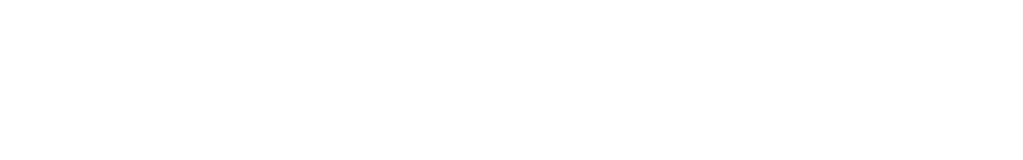
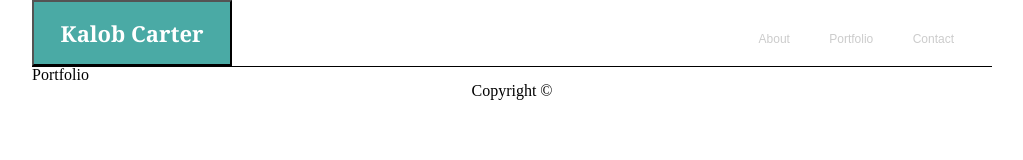
Before and after one commit to kalob92/Basic-Portfolio, a plain HTML site: page portfolio.html in a window 1280 px wide. Shown: the whole page, without its empty margins (128-1151 px from the left). Drawn offline with Linux system fonts and the light colour scheme.

Commit message:
finished html skeletons and fleshed out css

```diff
--- a/assets/css/style.css
+++ b/assets/css/style.css
@@ -1,24 +1,50 @@
 header {
-    color: gold;
-    background: maroon;
-    font: Georgia;
-    font-size: 28px;
-    font-style: italic bold;
+    width: 960px;
+    height: 66px;
+    border-bottom: 1px solid black;
+    position: sticky;
+    top: 0;
 }
 
-.photo {
-    padding: 20px;
-    float: left;
+.main-container {
+    margin: auto;
+    width: 960px;
 }
 
-.bio {
-    font: arial;
-    font-size: 18px;
+.home-button {
+    width: 200px;
+    height: 66px;
+    background-color: #4aaaa5;
+    color: #ffffff;
+    font-family: 'Georgia', Times, "Times New Roman", serif;
+    font-style: normal;
+    font-size: 22px;
+    font-weight: bold;
 }
 
-.Contact {
-    font: georgia;
-    font-size: 24px;
-    color: gold;
-    background: maroon;
+.nav-tabs {
+    font-size: 12px;
+    font-family: 'Arial', 'Helvetica Neue', Helvetica, sans-serif;
+    float: right;
+    position: relative;
+    top: 33px;
+    right: 20px;
 }
+
+.tab {
+    text-decoration: none;
+    color: #ccc;
+    margin: 0px 18px;
+}
+
+.whitebox {
+    width: 960px;
+}
+
+footer {
+    width: 960px;
+    height: 44px;
+    position: sticky;
+    bottom: 0;
+    text-align: center;
+}
--- a/portfolio.html
+++ b/portfolio.html
@@ -0,0 +1,59 @@
+<!DOCTYPE html>
+
+<html lang="eng-us">
+    <head>
+        <link rel="stylesheet" href="assets/css/reset.css">
+        <link rel="stylesheet" href="assets/css/style.css">
+        <meta charset="UTF-8">
+        <title>Portfolio</title>
+    </head>
+
+    <body>
+        <div class="main-container">
+                <header>
+                        <a href="index.html">
+                            <button class="home-button" href="index.html">
+                                    Kalob Carter
+                            </button>
+                        </a>
+                       <nav class="nav-tabs">
+                            <a href="index.html" class="tab">About</a>
+                            <a href="portfolio.html" class="tab">Portfolio</a>
+                            <a href="contact.html" class="tab">Contact</a>
+                       </nav>
+                   </header>
+
+                   <div class="whitebox">
+                       <h1>Portfolio</h1>
+
+                       <div>
+
+                       </div>
+
+                       <div>
+
+                       </div>
+
+                       <div>
+
+                       </div>
+
+                       <div>
+
+                       </div>
+
+                       <div>
+
+                       </div>
+                    </div>
+
+
+                   <footer>
+                       Copyright &copy;
+                    </footer>
+
+        </div>
+
+    </body>
+
+</html>
```
Also changed, not shown: contact.html (+12 -11 lines), index.html (+10 -8 lines).
